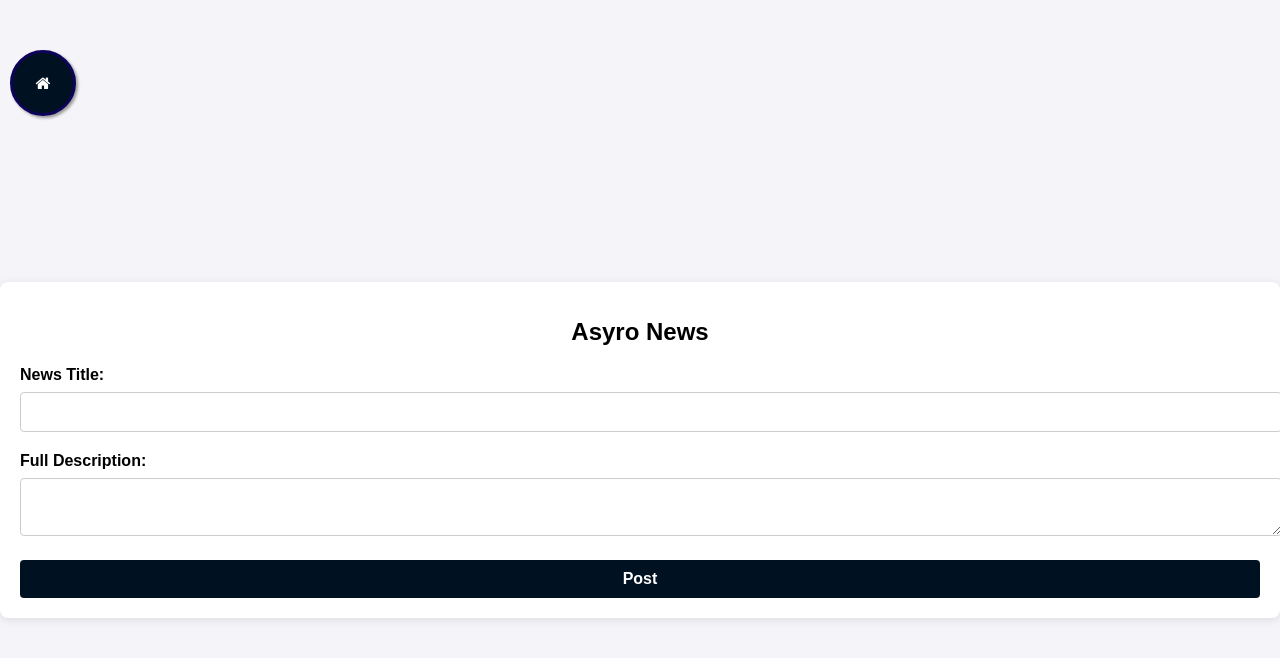
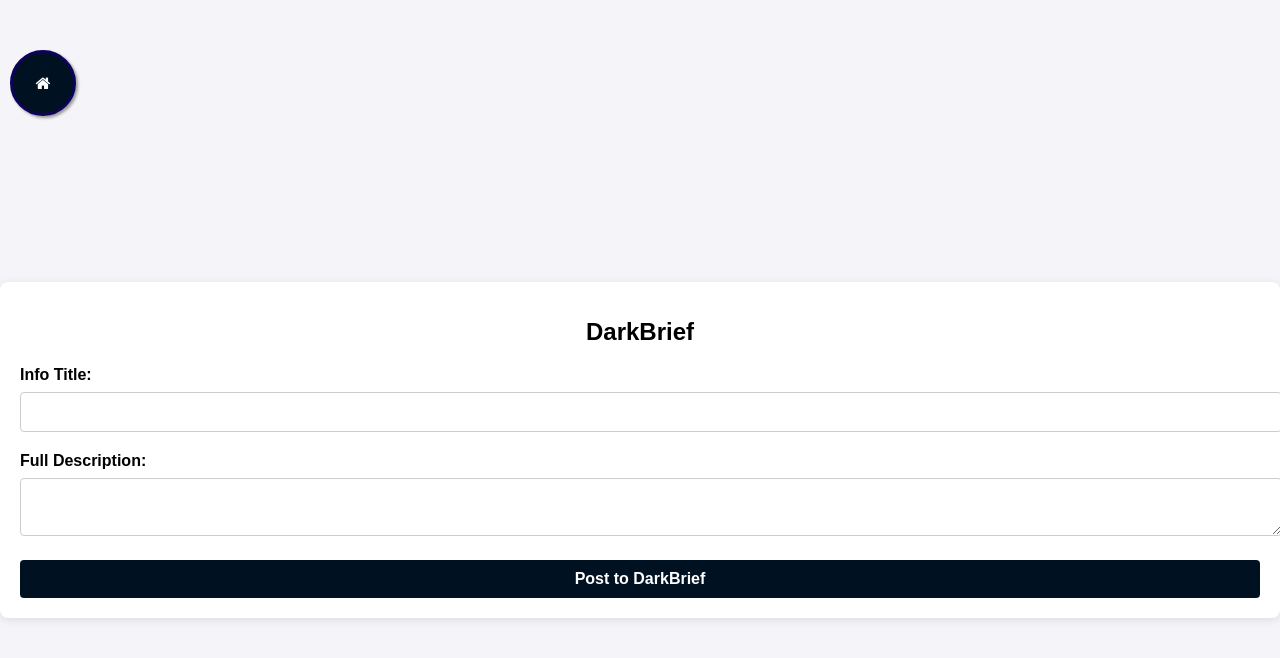
Before and after one commit to A-charo/AsyroPost, a plain HTML site: page add.html in a window 1280 px wide. Drawn offline with Linux system fonts and the light colour scheme.

Commit message:
Update add.html

```diff
--- a/add.html
+++ b/add.html
@@ -4,7 +4,7 @@
     <meta charset="UTF-8">
     <meta name="viewport" content="width=device-width, initial-scale=1.0">
     <link rel="stylesheet" href="https://cdnjs.cloudflare.com/ajax/libs/font-awesome/4.7.0/css/font-awesome.min.css">
-    <title>Add News</title>
+    <title>Add News to DarkBrief</title>
     <style>
         body {
             font-family: Arial, sans-serif;
@@ -203,9 +203,9 @@
 <body>
 
     <div class="form-container">
-        <h1>Asyro News</h1>
+        <h1>DarkBrief</h1>
         <form id="dataForm">
-            <label for="newsTitle">News Title:</label>
+            <label for="newsTitle">Info Title:</label>
             <input type="text" id="newsTitle" name="newsTitle" required style="font-weight: bold;">
 
             <label for="newsDescription">Full Description:</label>
@@ -215,7 +215,7 @@
             <input type="hidden" id="newsTime" name="newsTime" required>
 
             <button type="submit" id="submitButton">
-                Post
+                Post to DarkBrief
                 <div class="spinner" id="spinner"></div>
             </button>
         </form>
```
